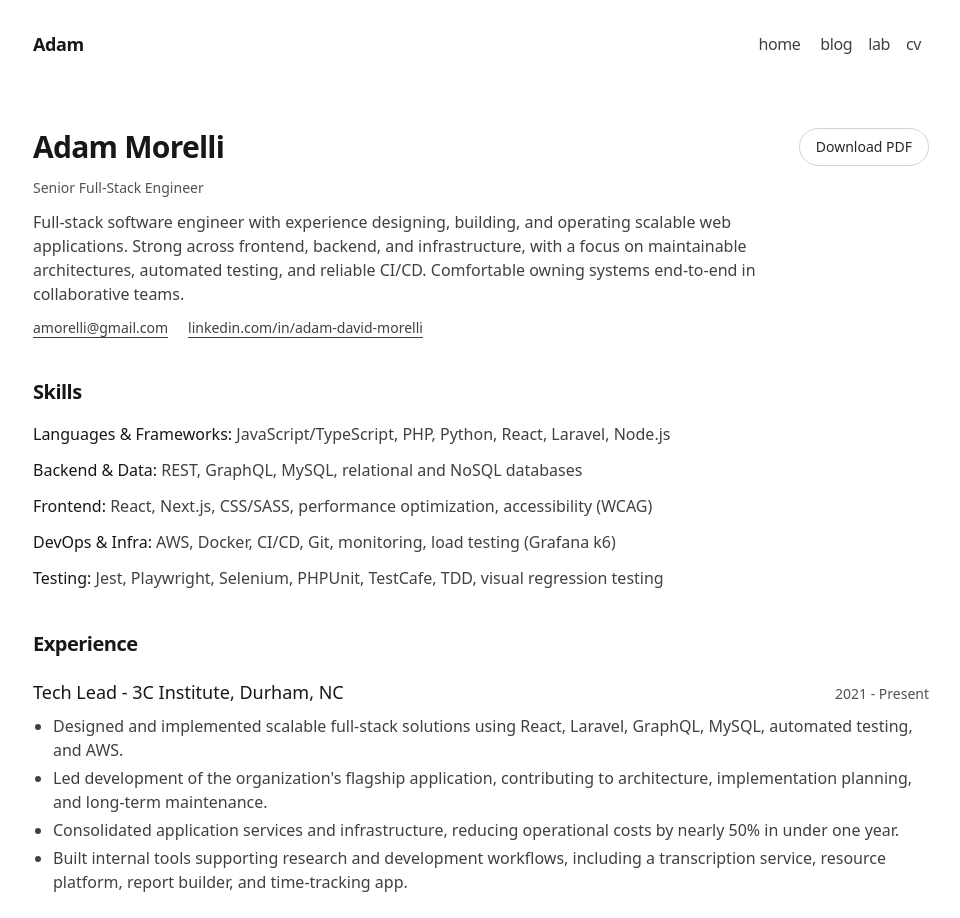
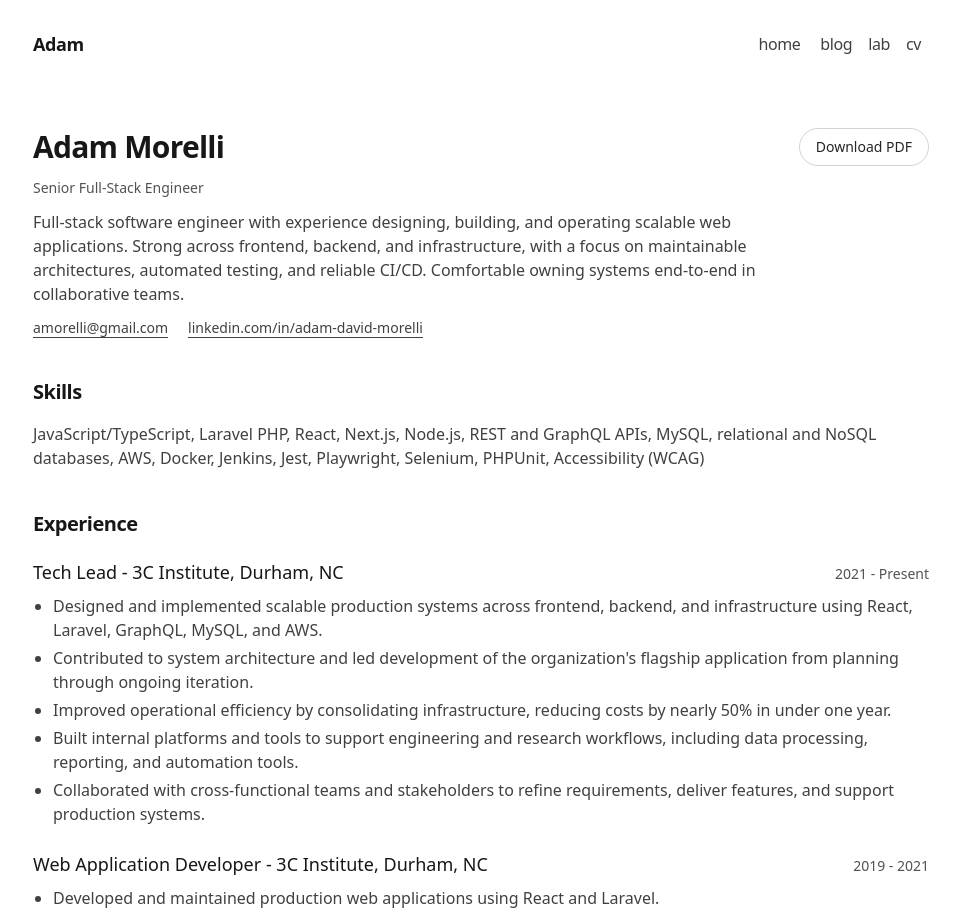
Before and after one commit to amorelli/portfolio, a Next.js app: page /cv in a window 1280 px wide. Shown: the top 918 px of the page, without its empty margins (159-1119 px from the left). Built offline with nearby package versions, Linux system fonts and the light colour scheme.

Commit message:
Update resume

```diff
--- a/app/cv/page.tsx
+++ b/app/cv/page.tsx
@@ -5,28 +5,8 @@ export const metadata: Metadata = {
   description: 'Curriculum vitae for Adam Morelli.',
 }
 
-const skills = [
-  {
-    label: 'Languages & Frameworks',
-    value: 'JavaScript/TypeScript, PHP, Python, React, Laravel, Node.js',
-  },
-  {
-    label: 'Backend & Data',
-    value: 'REST, GraphQL, MySQL, relational and NoSQL databases',
-  },
-  {
-    label: 'Frontend',
-    value: 'React, Next.js, CSS/SASS, performance optimization, accessibility (WCAG)',
-  },
-  {
-    label: 'DevOps & Infra',
-    value: 'AWS, Docker, CI/CD, Git, monitoring, load testing (Grafana k6)',
-  },
-  {
-    label: 'Testing',
-    value: 'Jest, Playwright, Selenium, PHPUnit, TestCafe, TDD, visual regression testing',
-  },
-]
+const skills =
+  'JavaScript/TypeScript, Laravel PHP, React, Next.js, Node.js, REST and GraphQL APIs, MySQL, relational and NoSQL databases, AWS, Docker, Jenkins, Jest, Playwright, Selenium, PHPUnit, Accessibility (WCAG)'
 
 const experience = [
   {
@@ -35,10 +15,11 @@ const experience = [
     location: 'Durham, NC',
     period: '2021 - Present',
     bullets: [
-      'Designed and implemented scalable full-stack solutions using React, Laravel, GraphQL, MySQL, automated testing, and AWS.',
-      'Led development of the organization\'s flagship application, contributing to architecture, implementation planning, and long-term maintenance.',
-      'Consolidated application services and infrastructure, reducing operational costs by nearly 50% in under one year.',
-      'Built internal tools supporting research and development workflows, including a transcription service, resource platform, report builder, and time-tracking app.',
+      'Designed and implemented scalable production systems across frontend, backend, and infrastructure using React, Laravel, GraphQL, MySQL, and AWS.',
+      'Contributed to system architecture and led development of the organization\'s flagship application from planning through ongoing iteration.',
+      'Improved operational efficiency by consolidating infrastructure, reducing costs by nearly 50% in under one year.',
+      'Built internal platforms and tools to support engineering and research workflows, including data processing, reporting, and automation tools.',
+      'Collaborated with cross-functional teams and stakeholders to refine requirements, deliver features, and support production systems.',
     ],
   },
   {
@@ -47,9 +28,9 @@ const experience = [
     location: 'Durham, NC',
     period: '2019 - 2021',
     bullets: [
-      'Built responsive web applications with React and REST APIs backed by Laravel.',
-      'Maintained and customized 20+ WordPress sites, improving analytics visibility and performance.',
-      'Partnered with designers and product teams to translate requirements into user-focused applications.',
+      'Developed and maintained production web applications using React and Laravel.',
+      'Supported multiple customer-facing and internal systems, contributing to feature development, performance improvements, and bug fixes.',
+      'Worked closely with designers and product teams to translate requirements into functional software.',
     ],
   },
 ]
@@ -100,14 +81,7 @@ export default function CvPage() {
         <h2 className="text-xl font-semibold tracking-tight text-neutral-900 dark:text-neutral-100">
           Skills
         </h2>
-        <div className="space-y-3">
-          {skills.map((skill) => (
-            <p key={skill.label} className="text-neutral-700 dark:text-neutral-300">
-              <span className="font-medium text-neutral-900 dark:text-neutral-100">{skill.label}:</span>{' '}
-              {skill.value}
-            </p>
-          ))}
-        </div>
+        <p className="text-neutral-700 dark:text-neutral-300">{skills}</p>
       </section>
 
       <section className="space-y-5">
--- a/app/layout.tsx
+++ b/app/layout.tsx
@@ -13,7 +13,7 @@ export const metadata: Metadata = {
   metadataBase: new URL(baseUrl),
   title: {
     default: 'Adam',
-    template: '%s | Software',
+    template: '%s | Adam',
   },
   description: 'Adam.',
   openGraph: {
```
Also changed, not shown: 1 other file (tests, documents, lock files or other folders).
